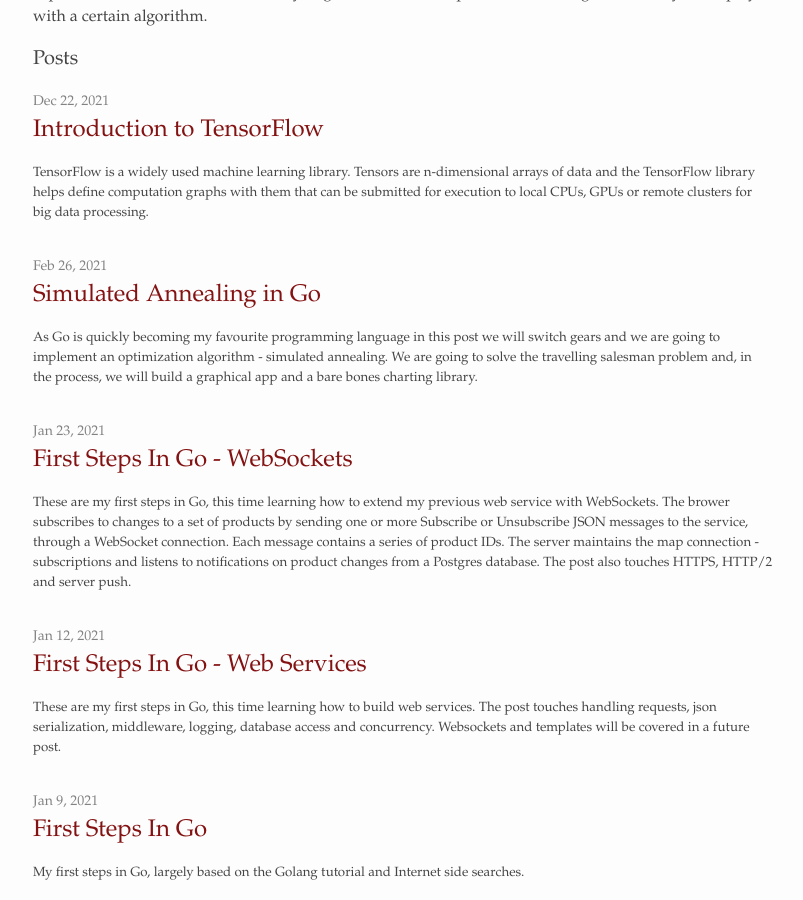
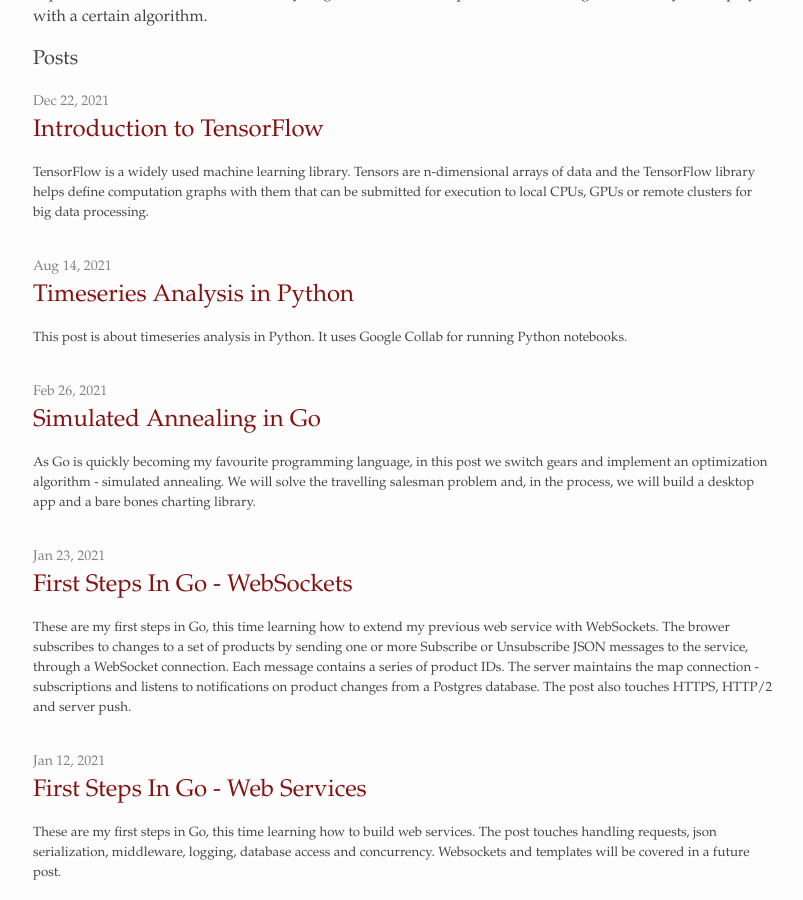
Before and after one commit to alexandrugris/my-jekyll-tech-blog, a Jekyll site: the page built from MyBlog/index.md, in a window 1280 px wide and 900 px high, scrolled down 559 px. Shown: the whole window, without its empty margins (237-1040 px from the left). Built offline with Jekyll 4.4.1, drawn with Linux system fonts in a browser that asks for light colours; some of the changed lines change nothing that is shown.

Commit message:
WIP - time series analysis

````diff
--- a/MyBlog/_posts/2021-02-26-golang-annealing.markdown
+++ b/MyBlog/_posts/2021-02-26-golang-annealing.markdown
@@ -5,7 +5,7 @@
 categories: programming
 ---
 
-As Go is quickly becoming my favourite programming language in this post we will switch gears and we are going to implement an optimization algorithm - simulated annealing. We are going to solve the travelling salesman problem and, in the process, we will build a graphical app and a bare bones charting library.
+As Go is quickly becoming my favourite programming language, in this post we switch gears and implement an optimization algorithm - simulated annealing. We will solve the travelling salesman problem and, in the process, we will build a desktop app and a bare bones charting library.
 
 ### Simulated Annealing
 
@@ -335,7 +335,7 @@
 
 ### Easy Charting From Go
 
-Since I couldn't find any charting library that met my needs, being easy to use from a desktop application, I've decided to build my own. It relies on the excellent matplotlib library from python. The solution is simple: it generates a python script containing all the values I need to plot and then it launches that script in a separate process with its own window. For this we are using golang text templates to generate the script. I will extend the library for future use with other types of charts. Below you can see the code:
+Since I couldn't find any charting library that met my needs, to be easy to use from a desktop application, I've decided to build my own. It relies on the excellent matplotlib library from python. The solution is simple: it generates a python script containing all the values I need to plot and, then, it launches that script in a separate process with its own window. For this we are using golang text templates to generate the script. I will extend the library for future use with other types of charts. Below you can see the code:
 
 The template:
 
--- /dev/null
+++ b/MyBlog/_posts/2021-08-14-timeseries-analysis.markdown
@@ -0,0 +1,114 @@
+---
+layout: post
+title:  "Timeseries Analysis in Python"
+date:   2021-08-14 09:15:16 +0200
+categories: programming
+---
+
+This post is about timeseries analysis in Python. It uses Google Collab for running Python notebooks.
+
+### The Datasets
+
+Before we dive into the code for analyzing timeseries, let's load the data. We load two  public datasets, one for analyzing non-periodic data, the other one for periodic. The first data set representing [lynx trappings in Canada between 1821 and 1934](https://rdrr.io/cran/fma/man/lynx.html), the second one, [the average monthly temperatures in Notthingham between 1920 and 1939](https://www.rdocumentation.org/packages/datasets/versions/3.6.2/topics/nottem).
+
+```python
+import pandas as pd
+
+lynx_df = pd.read_csv("/content/drive/MyDrive/Datasets/LYNXdata.csv",
+    index_col=0,
+    header=0,
+    names=['year', 'trappings'])
+
+nottem_df = pd.read_csv("/content/drive/MyDrive/Datasets/nottem.csv",
+    index_col=0,
+    header=0,
+    names=['index', 'temp'])
+```
+
+And then transform it to time-annotated series:
+
+```python
+lynx_ts = pd.Series(
+    lynx_df["trappings"].values,
+    pd.date_range('31/12/1821',
+    periods=len(lynx_df),
+    freq='A-DEC'))
+
+nottem_df = pd.Series(
+    nottem_df["temp"].values,
+    pd.date_range('31/01/1920',
+    periods=len(nottem_df),
+    freq='M'))
+
+lynx_ts.plot()
+nottem_df.plot()
+```
+
+![Lynx TS]({{site.url}}/assets/tsa_lynx.jpg)
+
+![Nottem TS]({{site.url}}/assets/tsa_nottem.jpg)
+
+### The Statistics Of Time Series
+
+An excellent introduction on time series can be found [here](https://www.youtube.com/playlist?list=PLvcbYUQ5t0UHOLnBzl46_Q6QKtFgfMGc3).
+
+Timeseries have two properties of major interest:
+
+- Stationarity: constant statistical properties of the timeseries (mean, variance, no seasonality)
+- Autocorrelation: correlation between subsequent values of a timeseries
+
+Most of the timeseries have a trend, that is the mean is not constant. In this case, we need to remove the trend from the data. Relevant concepts are [trend-stationarity](https://en.wikipedia.org/wiki/Trend-stationary_process) and [difference-stationarity](https://en.wikipedia.org/wiki/Unit_root).
+
+If `v(t_i+1) - v(t_i)` is random and stationary, then the process generating the series is a random walk, else a more refined model is required.
+
+The test that is mainly used for testing stationarity is called the [Augmented Dickey Fuller Test](https://en.wikipedia.org/wiki/Augmented_Dickey%E2%80%93Fuller_test). It removes the autocorrelation and tests for equal mean and equal variance throughout the series. The null hypothesis is non-stationarity, that means that only if the p-value is less than 0.05 we can assume stationarity. Dickey Fuller test assumes that the time series is an AR1 process (auto-regressive one), that is, it can be written as `y(t) = phi * y(t-1) + constant + error`. The ADF test's null hypothesis is `phi >= 1`. The alternate hypothesis is that `phi < 1`. ADF extends the test ARn series and its null hypothesis is that `sum(phi_i)>=1`.
+
+```python
+import random
+from statsmodels.tsa.stattools import adfuller
+
+def gen_ts(start, coefs, count, error):
+  assert(len(start) == len(coefs))
+  assert(count > len(start))
+
+  lst = start + [0] * (count - len(start))
+
+  for i in range(len(start), count):
+    lst[i] = random.uniform(-0.5, 0.5) * error
+    for j in range (1, len(start)+1):
+      lst[i] += coefs[j-1] * lst[i-j]
+
+  return lst
+
+v = gen_ts([0, 1, 2], [0.5, 0.2, 0.1], 100, 1.0) # sum of coefficients < 1
+plt.plot(v)
+p_value = adfuller(v, autolag='AIC')[1]
+print(p_value)
+```
+
+![ADF]({{site.url}}/assets/tsa_adf.jpg)
+
+A good explanation of unit roots can be found [here](https://www.youtube.com/watch?v=ugOvehrTRRw).
+
+*Other important notions concerning timeseries:*
+
+- *ACF* - the autocorrelation between the value at `t` and `t-n`, *including* the intermediary values, `(t-1 .. t-n-1)`. E.g. the effect of prices 2 months ago vs the prices today, including the effect of the prices 2 months ago on the prices 1 month ago and the prices from 1 month ago on today's prices.
+- *PACF* - the autocorrelation between the value at `t` and `t-n` *excluding* the intermediary values.
+
+ACF is easy to find, you just do a Pearson correlation between the values `ti` and the lagged `ti-k` values. For PACF we do a regression on the values of the timeseries at time `ti` on the `ti-k` of the form `ti=phi_1*ti_-1 + phi_2*ti_-2 + ... + phi_k*ti_-k + error_term` - autoregressive lag `k`. `phi_k` is our PACF(k).
+
+To plot these on our data set:
+
+```python
+from statsmodels.graphics.tsaplots import plot_acf, plot_pacf
+plot_acf(lynx_ts, lags=100)
+plot_pacf(lynx_ts, lags=10)
+```
+
+![ACF]({{site.url}}/assets/tsa_acf.jpg)
+
+![PACF]({{site.url}}/assets/tsa_pacf.jpg)
+
+We see in these charts that autocorrelation decreases as we look backwards in the series. This means that we are likely dealing with an auto-regressive process. If we are to build an auto-regressive model for this series we'll probably select coefficients 1, 2, 4 and 6.In the charts above, the blue bands are the error margin, everything within the bands are not statistically significant. The coefficient 0 is always 1, as it is the correlation of the timeseries with itself.
+
+Another concept is white noise: mean is0, variance constant with time and no lag auto-correlation, no matter the lag value. White noise is not predictable.
````
Also changed, not shown: MyBlog/assets/tsa_acf.jpg (added), MyBlog/assets/tsa_adf.jpg (added), MyBlog/assets/tsa_lynx.jpg (added), MyBlog/assets/tsa_nottem.jpg (added), MyBlog/assets/tsa_pacf.jpg (added).
